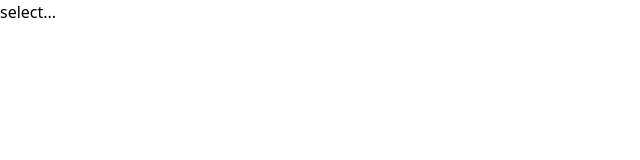
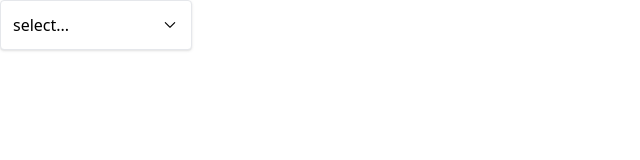
Before and after one commit to TruSigns/react_reux_comps, a React (Create React App) app: page / in a window 1280 px wide. Shown: the top 160 px of the page, without its empty margins (0-640 px from the left). Built offline with nearby package versions, Linux system fonts and the light colour scheme.

Commit message:
updated classname node, clean up variable content code, and created a component for tailwind css design to stop the dry method

```diff
--- a/src/App.js
+++ b/src/App.js
@@ -18,7 +18,8 @@
     { label: "Yellow", value: "yellow" },
   ];
   return (
-    <Dropdown options={options} selection={select} onSelect={handleSelect} />
+    // change selection to value for naming convention and same for onChange
+    <Dropdown options={options} value={select} onChange={handleSelect} />
   );
 }
 
--- a/src/components/Dropdown.js
+++ b/src/components/Dropdown.js
@@ -1,33 +1,54 @@
 import React from "react";
 import { useState } from "react";
-function Dropdown({ options, select, onSelect }) {
-
-
-  const [open, setOpen] = useState(false)
+import { GoChevronDown } from "react-icons/go";
+import Panel from "./Panel";
+function Dropdown({ options, value, onChange }) {
+  const [open, setOpen] = useState(false);
 
   const handleClick = () => {
-    setOpen(!open)
-  }
+    setOpen(!open);
+  };
 
   const handleClickOptions = (options) => {
     // close down dropbown
-    setOpen(false)
-    onSelect(options)
-  }
+    setOpen(false);
+    onChange(options);
+  };
 
   const renderOptions = options.map((options) => {
-    return <div key={options.value}>{options.label}</div>;
+    return (
+      <div
+        className="hover:bg-sky-100 rounded cursor-pointer p-1"
+        onClick={() => handleClickOptions(options)}
+        key={options.value}
+      >
+        {options.label}
+      </div>
+    );
   });
 
-  let content = 'select...'
-  if(select){
-    content = content.label
-  }
+  // comment out code since I'm going to make a cleaner one
+  // let content = 'select...'
+  // if(select){
+  //   content = content.label
+  // }
 
   return (
-    <div>
-      <div onClick={handleClick}>{content}</div>
-      { open && <div>{renderOptions}</div>}
+    <div className="w-48 relative">
+      {/* updated the let content inside here */}
+      <Panel
+        className="flex justify-between items-center cursor-pointer "
+        onClick={handleClick}
+      >
+        {value?.label || "select..."}
+        <GoChevronDown className="text-lg"/>
+
+      </Panel>
+      {open && (
+        <Panel className="absolute top-full">
+          {renderOptions}
+        </Panel>
+      )}
     </div>
   );
 }
--- /dev/null
+++ b/src/components/Panel.js
@@ -0,0 +1,18 @@
+import React from 'react'
+import classNames from 'classnames'
+
+function Panel({children, className, ...rest}) {
+
+    const finalClassName = classNames(
+        'border rounded p-3 shadow bg-white w-full',
+        className
+    )
+
+  return (
+    <div {...rest} className={finalClassName}>
+      {children}
+    </div>
+  )
+}
+
+export default Panel
```
